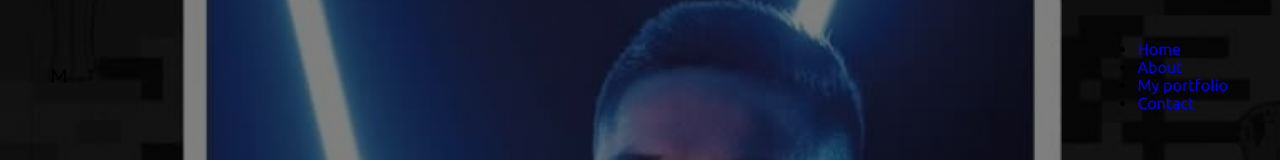
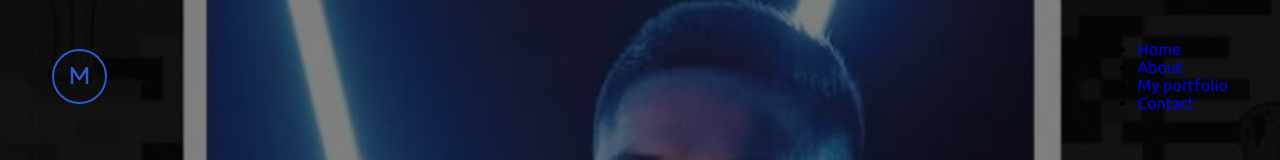
Before and after one commit to marinknezevic10/Responsive-Html-CSS, a plain HTML site: page index.html in a window 1280 px wide. Shown: the top 160 px of the page. Drawn offline with Linux system fonts and the light colour scheme.

Commit message:
logo styling

```diff
--- a/css/style.css
+++ b/css/style.css
@@ -33,3 +33,17 @@ body {
   align-items: center;
   justify-content: space-between;
 }
+
+.logo i {
+  height: 55px;
+  width: 55px;
+  background: transparent;
+  border: 2px solid #2e58cc;
+  color: #2e58cc;
+  border-radius: 50%;
+  display: inline-flex;
+  align-items: center;
+  justify-content: center;
+  font-size: 20px;
+  cursor: pointer;
+}
```
